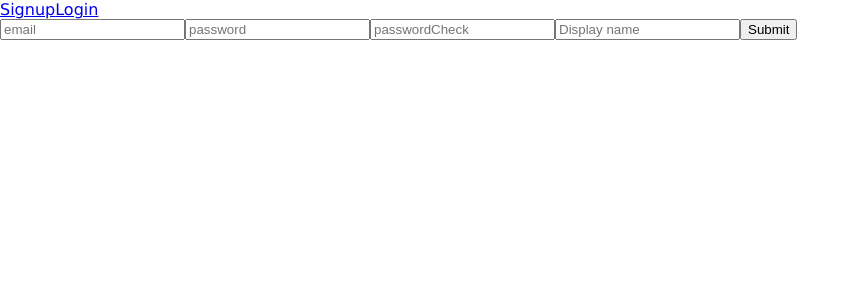
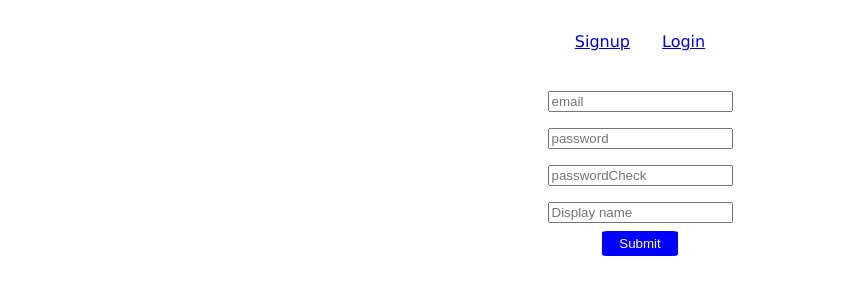
Before and after one commit to TS22082/jwt-template-MERN-auth, a React (Create React App) app in the folder client/: page /signup in a window 1280 px wide. Shown: the top 300 px of the page, without its empty margins (0-860 px from the left). Built offline with nearby package versions, Linux system fonts and the light colour scheme.

Commit message:
inits repo and adds some styled fragments for auth styling

```diff
--- a/client/package.json
+++ b/client/package.json
@@ -12,7 +12,8 @@
     "react": "^16.13.1",
     "react-dom": "^16.13.1",
     "react-router-dom": "^5.2.0",
-    "react-scripts": "^3.4.3"
+    "react-scripts": "^3.4.3",
+    "styled-components": "^5.3.3"
   },
   "scripts": {
     "start": "react-scripts start",
--- a/client/src/App.js
+++ b/client/src/App.js
@@ -47,10 +47,14 @@ function App() {
     <div className="App">
       <BrowserRouter>
         {!userData.user ? (
-          <>
-            <Link to="/signup">Signup</Link>
-            <Link to="/login">Login</Link>
-          </>
+          <div style={{ textAlign: "center", margin: "2rem" }}>
+            <Link style={{ margin: "1rem" }} to="/signup">
+              Signup
+            </Link>
+            <Link style={{ margin: "1rem" }} to="/login">
+              Login
+            </Link>
+          </div>
         ) : (
           <Link to="/login" onClick={logout}>
             Logout
--- /dev/null
+++ b/client/src/Fragments/Auth/AuthForm.js
@@ -0,0 +1,10 @@
+import styled from "styled-components";
+
+const AuthForm = styled.form`
+  width: 20%;
+  display: flex;
+  flex-direction: column;
+  justify-content: center;
+  align-items: center;
+`;
+export default AuthForm;
--- /dev/null
+++ b/client/src/Fragments/Auth/AuthInput.js
@@ -0,0 +1,6 @@
+import styled from "styled-components";
+
+const AuthInput = styled.input`
+  margin: 0.5rem;
+`;
+export default AuthInput;
--- /dev/null
+++ b/client/src/Fragments/Buttons/AuthButton.js
@@ -0,0 +1,13 @@
+import styled from "styled-components";
+
+const AuthButton = styled.button`
+  width: 30%;
+  background-color: blue;
+  color: white;
+  border: none;
+  padding: 5px;
+  border-radius: 7%;
+  cursor: pointer;
+`;
+
+export default AuthButton;
--- /dev/null
+++ b/client/src/Fragments/CenteringDiv.js
@@ -0,0 +1,9 @@
+import styled from "styled-components";
+
+const CenteringDiv = styled.div`
+  width: 100%;
+  display: flex;
+  justify-content: center;
+  align-items: center;
+`;
+export default CenteringDiv;
--- a/client/src/Pages/Login.js
+++ b/client/src/Pages/Login.js
@@ -2,6 +2,10 @@ import React, { useState, useContext, useEffect } from "react";
 import UserContext from "../Context/UserContext";
 import { useHistory } from "react-router-dom";
 import Axios from "axios";
+import CenteringDiv from "../Fragments/CenteringDiv";
+import AuthForm from "../Fragments/Auth/AuthForm";
+import AuthButton from "../Fragments/Buttons/AuthButton";
+import AuthInput from "../Fragments/Auth/AuthInput";
 
 const Login = () => {
   const { userData, setUserData } = useContext(UserContext);
@@ -38,15 +42,25 @@ const Login = () => {
   }, [userData.user, history]);
 
   return (
-    <div>
-      <form onSubmit={submit}>
+    <CenteringDiv>
+      <AuthForm onSubmit={submit}>
         <label htmlFor="email">Email</label>
-        <input type="text" name="email" onChange={onChange} />
+        <AuthInput
+          type="text"
+          placeholder="your email"
+          name="email"
+          onChange={onChange}
+        />
         <label htmlFor="password">Password</label>
-        <input type="text" name="password" onChange={onChange} />
-        <input type="submit" value="Submit" />
-      </form>
-    </div>
+        <AuthInput
+          type="text"
+          placeholder="password"
+          name="password"
+          onChange={onChange}
+        />
+        <AuthButton type="submit">Login</AuthButton>
+      </AuthForm>
+    </CenteringDiv>
   );
 };
 
--- a/client/src/Pages/Signup.js
+++ b/client/src/Pages/Signup.js
@@ -2,6 +2,10 @@ import React, { useState, useContext } from "react";
 import UserContext from "../Context/UserContext";
 import { useHistory } from "react-router-dom";
 import Axios from "axios";
+import CenteringDiv from "../Fragments/CenteringDiv";
+import AuthForm from "../Fragments/Auth/AuthForm";
+import AuthInput from "../Fragments/Auth/AuthInput";
+import AuthButton from "../Fragments/Buttons/AuthButton";
 
 const Signup = () => {
   const { setUserData } = useContext(UserContext);
@@ -34,37 +38,38 @@ const Signup = () => {
   };
 
   return (
-    <form onSubmit={submit}>
-      <input
+    <CenteringDiv>
+      <AuthForm onSubmit={(e) => submit(e)}>
+        <AuthInput
           onChange={onChange}
           type="text"
           name="email"
           placeholder="email"
-      ></input>
+        ></AuthInput>
 
-      <input
+        <AuthInput
           onChange={onChange}
           type="text"
           name="password"
           placeholder="password"
-      ></input>
+        ></AuthInput>
 
-      <input
+        <AuthInput
           onChange={onChange}
           type="text"
           name="passwordCheck"
           placeholder="passwordCheck"
-      ></input>
+        ></AuthInput>
 
-      <input
+        <AuthInput
           onChange={onChange}
           type="text"
           name="displayName"
           placeholder="Display name"
-      ></input>
-
-      <input type="submit"></input>
-    </form>
+        ></AuthInput>
+        <AuthButton type="submit">Submit</AuthButton>
+      </AuthForm>
+    </CenteringDiv>
   );
 };
 
```
Also changed, not shown: 2 other files (tests, documents, lock files or other folders). Lines whose indentation alone changed are shown as unchanged.
